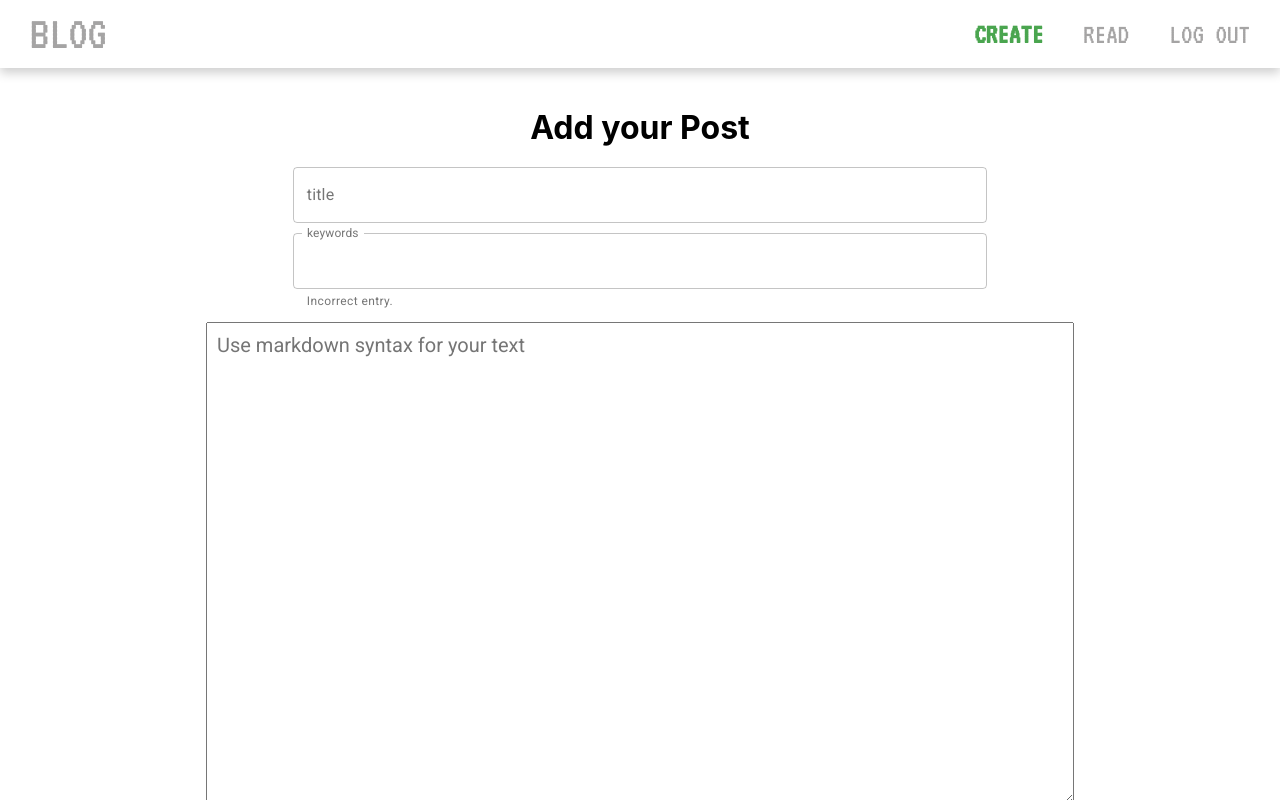
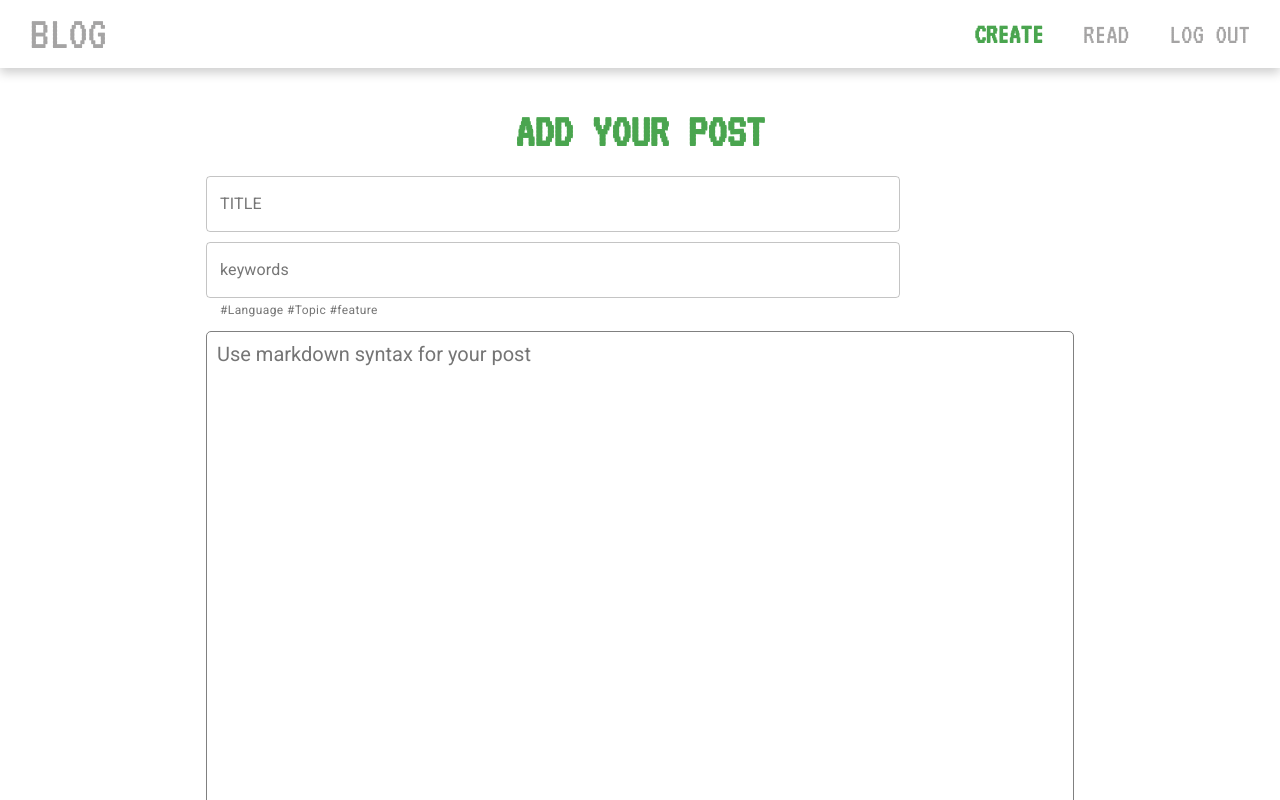
Before and after one commit to sabovyan/blog, a React (Create React App) app: page /create in a window 1280 px wide. Shown: the top 800 px of the page. Built offline with nearby package versions, Linux system fonts and the light colour scheme; no server answers; sample sign-in values are in the browser's storage.

Commit message:
changed Create.js

```diff
--- a/src/pages/Create/Create.css
+++ b/src/pages/Create/Create.css
@@ -8,11 +8,29 @@
 
 .create__title {
   margin: 20px;
+  text-transform: uppercase;
+  font-family: 'VT323', monospace;
+  font-size: 3rem;
+  color: var(--hiLighted-color);
 }
 .create__form {
   width: 600px;
   min-width: 70%;
   display: flex;
   flex-direction: column;
-  align-items: center;
+  align-items: flex-start;
 }
+
+.create__textarea {
+  margin-bottom: 10px;
+  font-size: 20px;
+  font-family: 'Roboto';
+  padding: 10px;
+  width: 100%;
+  border: 1px solid grey;
+  border-radius: 5px;
+  outline: none;
+}
+.create__textarea:focus {
+  border: 2px solid var(--hiLighted-color);
+}
--- a/src/pages/Create/Create.js
+++ b/src/pages/Create/Create.js
@@ -1,21 +1,32 @@
-import React, { Component } from 'react';
+import React, { useState } from 'react';
 import Button from '@material-ui/core/Button';
 import ButtonGroup from '@material-ui/core/ButtonGroup';
 import TextField from '@material-ui/core/TextField';
-import TextareaAutosize from '@material-ui/core/TextareaAutosize';
 
 import FormTheme from '../../components/FormTheme/FormTheme';
 
 import './Create.css';
 
-class Create extends Component {
-  render() {
+function Create() {
+  const [title, setTitle] = useState('');
+  const handleTitleInput = ({ target: { value } }) => setTitle(value);
+
+  const [keywords, setKeywords] = useState('');
+  const handleKeywordsInput = ({ target: { value } }) => setKeywords(value);
+
+  const [post, setPost] = useState('');
+  const handleTextAreaInput = ({ target: { value } }) => setPost(value);
+
+  const handleKeywordsEnter = () => {};
+
   return (
     <div className="create">
       <h1 className="create__title">Add your Post</h1>
-        <form className="create__form">
+      <div className="create__form">
         <FormTheme>
           <TextField
+            value={title}
+            onChange={handleTitleInput}
             variant="outlined"
             label="title"
             className="create__field create__title"
@@ -25,32 +36,24 @@ class Create extends Component {
             }}
           />
           <TextField
-              onChange={this.handleKeywordsInput}
+            value={keywords}
+            onChange={handleKeywordsInput}
+            onKeyDown={handleKeywordsEnter}
             variant="outlined"
             label="keywords"
-              InputLabelProps={{
-                shrink: true,
-              }}
-              helperText="Incorrect entry."
+            helperText="#Language #Topic #feature"
             className="create__keywords create__field"
             style={{
               marginBottom: 10,
               width: '80%',
             }}
           />
-            <TextareaAutosize
-              rowsMin={20}
-              rowsMax={30}
-              aria-label="maximum height"
-              placeholder="Use markdown syntax for your text"
-              defaultValue=""
-              style={{
-                marginBottom: 10,
-                fontSize: 20,
-                fontFamily: 'Roboto',
-                padding: 10,
-                width: '100%',
-              }}
+          <textarea
+            className="create__textarea"
+            value={post}
+            onChange={handleTextAreaInput}
+            rows={20}
+            placeholder="Use markdown syntax for your post"
           />
 
           <ButtonGroup
@@ -85,10 +88,9 @@ class Create extends Component {
             </Button>
           </ButtonGroup>
         </FormTheme>
-        </form>
+      </div>
     </div>
   );
 }
-}
 
 export default Create;
```
Lines whose indentation alone changed are shown as unchanged.
